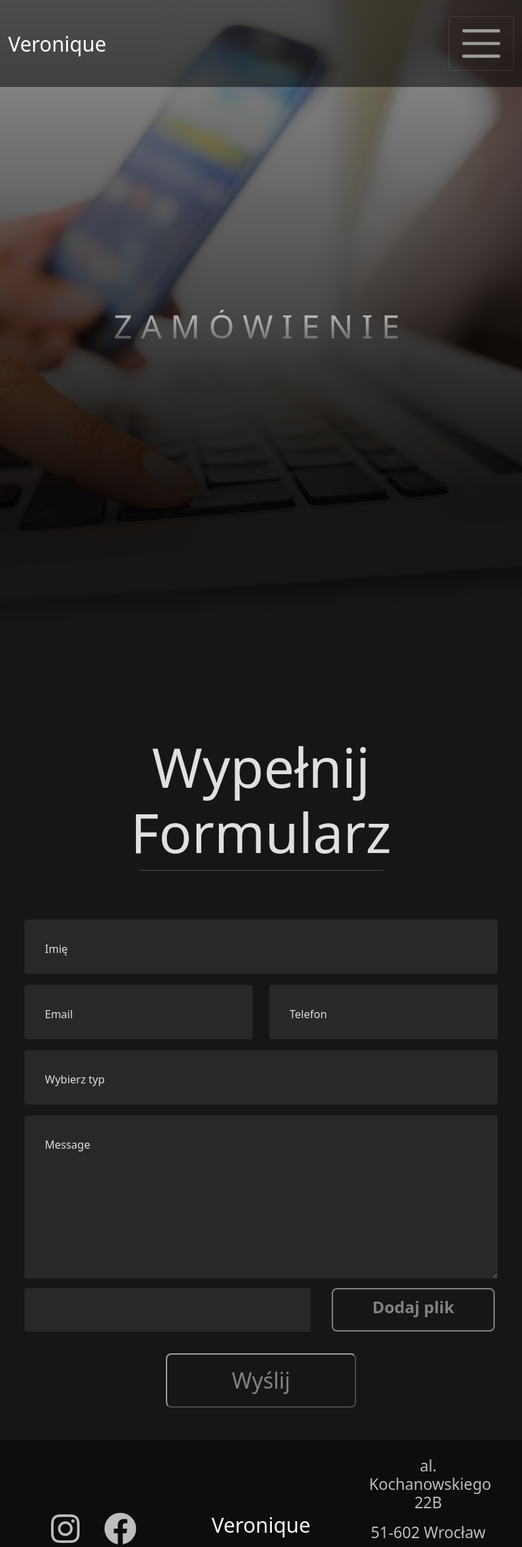
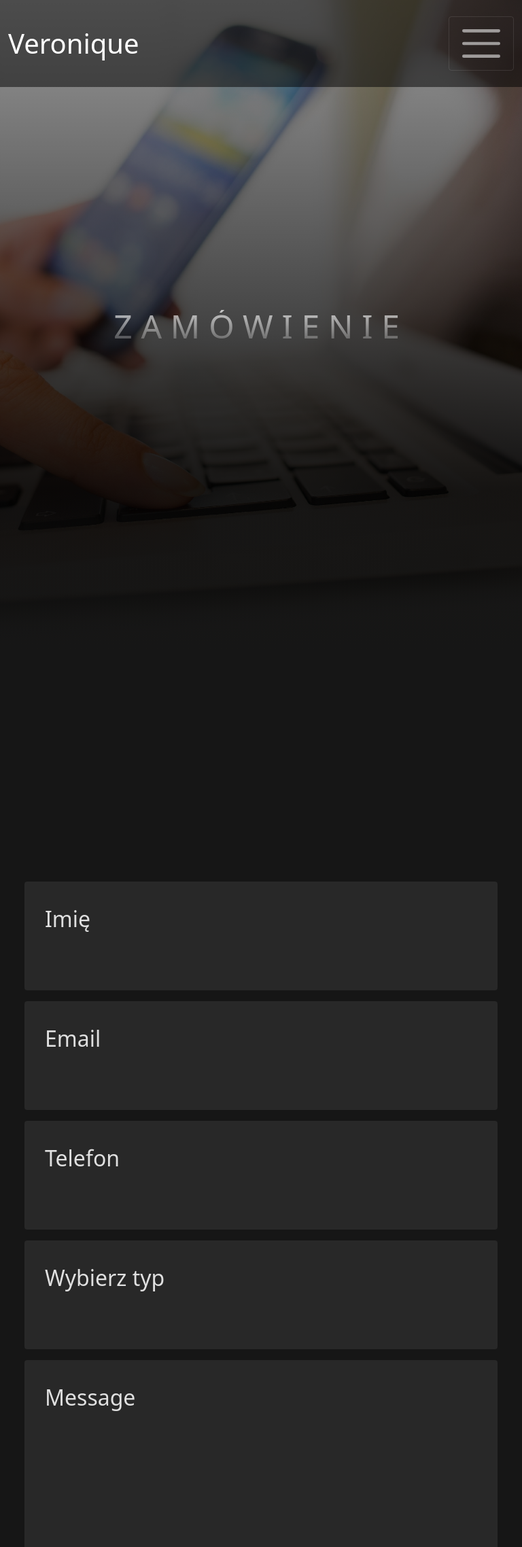
Before and after one commit to HKarpenko/WebPageProject, a Flask app: page /order in a window 768 px wide. Shown: the top 2276 px of the page at 68% size. Run offline with Flask 2, Linux system fonts and the light colour scheme; some libraries are stand-ins or nearby versions.

Commit message:
front for order (diff devices)

```diff
--- a/app.py
+++ b/app.py
@@ -15,6 +15,10 @@
 def order():
     return render_template("order.html")
 
+@app.route('/gallery')
+def gallery():
+    return render_template("gallery.html")
+
 @app.route('/login', methods=["GET","POST"])
 def login():
     error = None
--- /dev/null
+++ b/static/js/script.js
@@ -0,0 +1,45 @@
+$(window).on("load",function() {
+  $(window).scroll(function() {
+    var windowTop = $(this).scrollTop();
+    var windowBottom = $(this).scrollTop() + $(this).innerHeight(); //current screen bottom border
+
+    $(".fade-500").each(function() {
+      var objectTop= $(this).offset().top;
+      var margin = 100;
+      if (objectTop + margin < windowBottom) {
+        if ($(this).css("opacity")==0) {
+          $(this).fadeTo(500,1);
+        }
+      }
+      else {
+        if ($(this).css("opacity")==1) {
+          $(this).fadeTo(500,0);
+        }
+      }
+    });
+  }).scroll();
+});
+
+$(document).on('change','.up', function(){
+    var names = [];
+    var files = $(this).get(0).files;
+    for (var i = 0; i < files.length; ++i) {
+      names.push(files[i].name);
+    }
+    if(files.length > 2){
+      var fileName = names.join(', ');
+      $(this).closest('.input-group').find('.form-control').attr("value", files.length+" files selected");
+    }
+    else{
+      $(this).closest('.input-group').find('.form-control').attr("value", names);
+    }
+ });
+
+window.addEventListener('load', function() {
+  var inp = document.querySelectorAll('input','textarea');
+  for (var i = 0; i < inp.length; i++) {
+    inp[i].addEventListener('change', function() {
+      this.setAttribute("data-value", this.value);
+    })
+  }
+})
--- a/templates/order.html
+++ b/templates/order.html
@@ -2,6 +2,8 @@
 <html lang="pl">
 <head>
     <meta charset="UTF-8">
+    <meta http-equiv="x-ua-compatible" content="ie=edge">
+    <meta name="viewport" content="width=500px, maximum-scale=1.0" />
     <title>
         Order
     </title>
@@ -10,9 +12,30 @@
 
     <script type="text/javascript" src="../static/js/jquery.min.js"></script>
     <script type="text/javascript" src="../static/js/bootstrap.min.js"></script>
+
+    <script type="text/javascript" src="../static/js/script.js"></script>
 </head>
 
 <style>
+  .fade-once-1 {
+        opacity: 0;
+        animation: fadeImg 1s ease-in-out forwards;
+        animation-delay: 0.5s;
+    }
+
+  @keyframes fadeImg {
+    0% {
+      opacity: 0;
+    }
+    100% {
+      opacity: 1;
+    }
+  }
+
+  .fade-500 {
+    opacity: 1;
+  }
+
   body {
     background: rgb(22,22,22)
   }
@@ -187,6 +213,98 @@
       font-size: 3rem;
       line-height: 3rem;
     }
+    .header {
+      color:#E0E0E0;
+      font-size: 7vh;
+    }
+
+    .btn-upload {
+      width: 20vh;
+      height: 4rem;
+      font-size: 1.5rem;
+    }
+
+    .btn-send{
+      width:30vh;
+      font-size: 3rem;
+    }
+
+    input {
+      height: 7rem;
+    }
+    textarea {
+      height: 15rem;
+    }
+
+    .label-info{
+      font-size:1.5rem;
+    }
+
+    input:focus ~ label, textarea:focus ~ label,
+    input[data-value]:not([data-value=""]) ~ label, textarea[data-value]:not([data-value=""]) ~ label {
+      font-size: 1rem;
+    }
+
+    .form-control {
+      font-size: 1rem;
+    }
+  }
+
+  @media (max-width: 1024px) {
+    .navbar-brand {
+      font-size:40px;
+    }
+    .nav-link {
+      font-size:40px;
+    }
+    .btn-main {
+      width:35vh;
+      font-size:35px;
+    }
+    .btn-mini{
+      width:10vh;
+      height:5vh;
+      font-size:30px;
+    }
+    .header {
+      font-size: 5rem;
+    }
+    section {
+      margin-top:8vh;
+    }
+
+    .btn-upload {
+      width: 30vh;
+      height: 6rem;
+      font-size: 3rem;
+    }
+
+    .btn-send{
+      margin-top:2rem;
+      width:30vh;
+      font-size: 4rem;
+    }
+
+    input {
+      height: 10rem;
+    }
+    textarea {
+      height: 20rem;
+    }
+
+    .label-info{
+      font-size:2rem;
+    }
+
+    input:focus ~ label, textarea:focus ~ label,
+    input[data-value]:not([data-value=""]) ~ label, textarea[data-value]:not([data-value=""]) ~ label {
+      font-size: 1.5rem;
+    }
+
+    .form-control {
+      height: 6rem;
+      font-size: 1rem;
+    }
   }
 
   html, body {
@@ -194,27 +312,11 @@
   }
 </style>
 
-<script>
-  $(document).on('change','.up', function(){
-    var names = [];
-    var files = $(this).get(0).files;
-    for (var i = 0; i < files.length; ++i) {
-      names.push(files[i].name);
-    }
-    if(files.length > 2){
-      var fileName = names.join(', ');
-      $(this).closest('.input-group').find('.form-control').attr("value", files.length+" files selected");
-    }
-    else{
-      $(this).closest('.input-group').find('.form-control').attr("value", names);
-    }
- });
-</script>
 <body>
   <header>
-    <nav class="navbar navbar-custom fixed-top navbar-expand-lg navbar-dark py-4 py-xl-1">
+    <nav class="navbar navbar-custom fixed-top navbar-expand-xl navbar-dark py-4 py-xl-1">
       <div class="container-fluid">
-      <a class="navbar-brand" href="#" >Veronique</a>
+        <a class="navbar-brand" href="/" >Veronique</a>
 
         <button class="navbar-toggler" type="button" data-toggle="collapse" data-target="#NavbarLinksLeft,#NavbarLinksRight">
           <span class="navbar-toggler-icon" style="width:70px;height:70px;"></span>
@@ -275,38 +377,39 @@
 
   <section class="container">
     <div class="row fade-500 justify-content-center text-center mb-5" >
-      <h1 class="header">Wypełnij Formularz</h1>
+      <h1 class="header">Formularz kontaktowy</h1>
       <hr style="color:#E0E0E0; width:50%">
     </div>
-    <form method="post">
-      <div class="row fade-500 justify-content-center text-center mb-5" >
+    <form method="post" class="fade-500">
+
+      <div class="row justify-content-center text-center mb-5" >
         <!-- Name input -->
-        <div class="col-md-12 py-2">
+        <div class="col-xs-12 py-2">
           <div class="styled-input wide">
-            <input id="Name" type="text" required />
-            <label for="Name" >Imię</label>
+            <input class="inp" id="Name" type="text" required />
+            <label class="label-info" for="Name" >Imię</label>
           </div>
         </div>
 
         <!-- Email input -->
-        <div class="col-md-6 col-sm-12 py-2">
+        <div class="col-xl-6 col-sm-12 py-2">
           <div class="styled-input wide">
-            <input id="Email" type="email" required />
-            <label for="Email">Email</label>
+            <input class="inp" id="Email" type="email"/>
+            <label class="label-info" for="Email">Email</label>
           </div>
         </div>
 
-        <div class="col-md-6 col-sm-12 py-2">
+        <div class="col-xl-6 col-sm-12 py-2">
           <div class="styled-input wide">
-            <input id="Tel" type="text" required />
-            <label for="Tel" >Telefon</label>
+            <input class="inp" id="Tel" type="text" required />
+            <label class="label-info" for="Tel" >Telefon</label>
           </div>
         </div>
 
         <div class="col-xs-12 py-2">
           <div class="styled-input wide">
-            <input id="Tattoo" type="text" list="colorsList" required />
-            <label for="Tattoo" >Wybierz typ</label>
+            <input class="inp" id="Tattoo" type="text" list="colorsList" required />
+            <label class="label-info" for="Tattoo" >Wybierz typ</label>
             <datalist id="colorsList">
               <option value="Dotwork"><br>
               <option value="Szkic"><br>
@@ -319,25 +422,25 @@
         <!-- Message input -->
         <div class="col-xs-12 py-2">
           <div class="styled-input wide">
-            <textarea required></textarea>
-            <label>Message</label>
+            <textarea class="inp" ></textarea>
+            <label class="label-info" >Message</label>
           </div>
         </div>
 
         <div class="input-group mb-3">
           <input type="text" class="form-control" readonly>
-          <div class="row" style="height:5rem;">
-            <span class="fileUpload btn-upload mx-3">
-              <span class="upl" id="upload">Dodaj plik</span>
-              <input type="file" class="upload up" id="up" onchange="readURL(this);" multiple/>
+            <span class="fileUpload mx-3">
+              <label for="up" class="btn-upload">Dodaj plik</label>
+              <input type="file" class="upload up" id="up" style="visibility:hidden;" multiple/>
             </span>
-          </div><!-- btn -->
         </div><!-- group -->
 
-        <div style="text-align: center;">
+        <div class="text-center">
           <button type="submit" class="btn-send">Wyślij</button>
         </div>
+
       </div>
+
     </form>
   </section>
 
```
Also changed, not shown: other parts of templates/order.html (+15 -12 lines), static/css/style.css (+3 -4 lines), templates/gallery.html (added, +400 -0 lines), templates/home.html (+19 -36 lines), static/img/gallery.jpg (added). Lines whose indentation alone changed are shown as unchanged.
